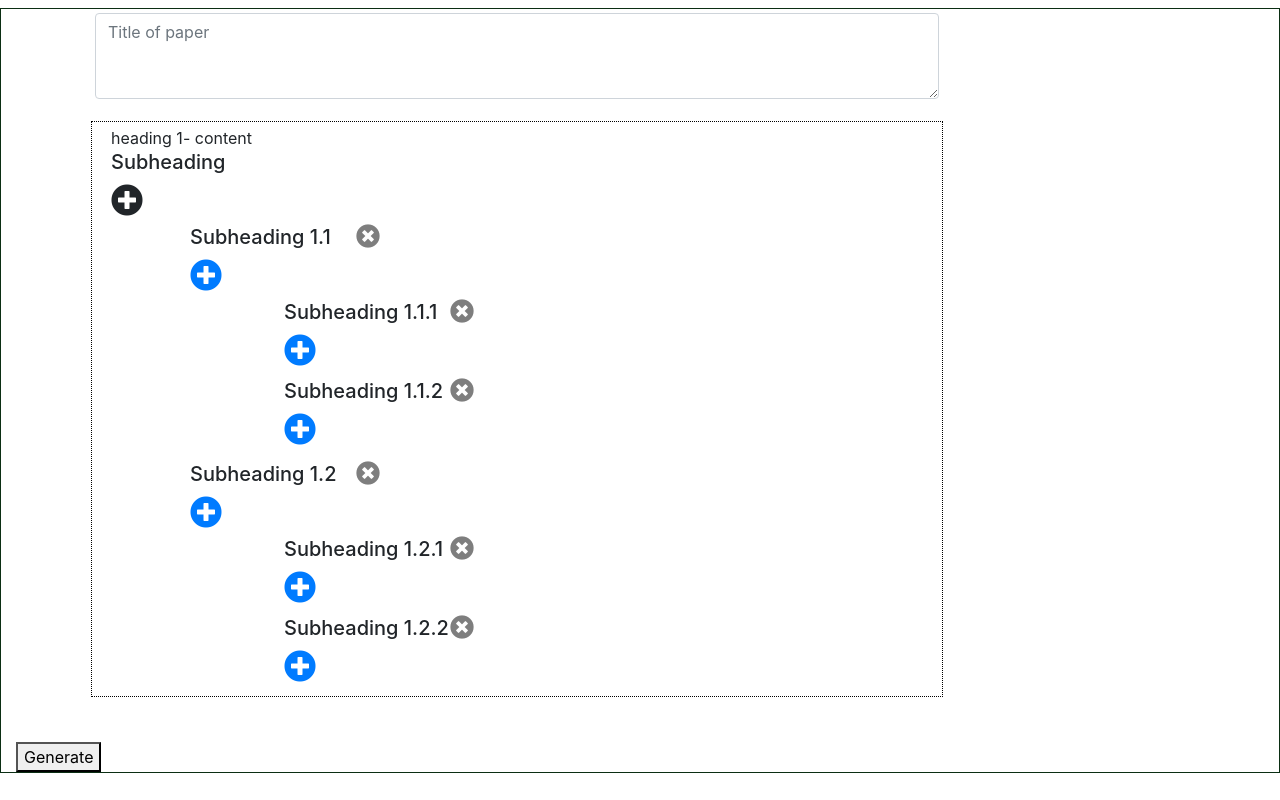
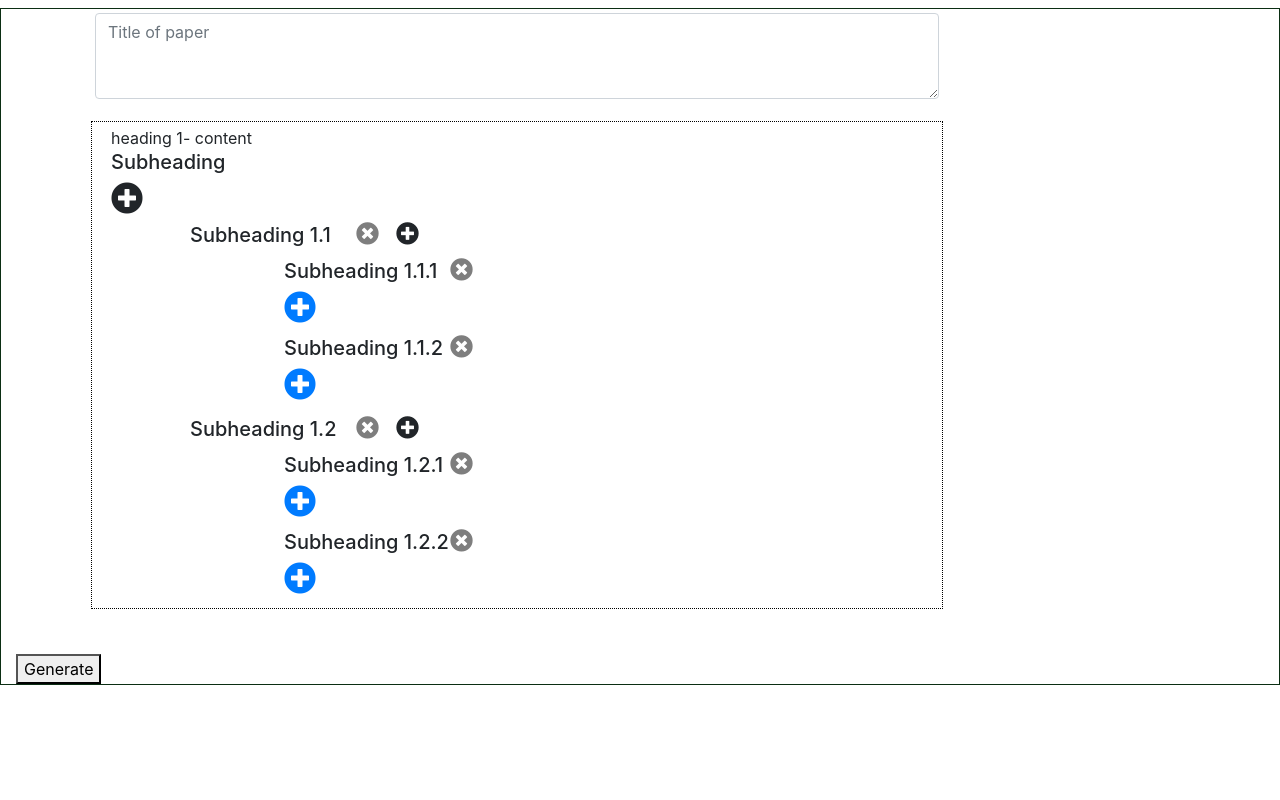
Before and after one commit to mhd-zulqarnain/writeapp, an Angular app: page / in a window 1280 px wide. Built offline with nearby package versions, Linux system fonts and the light colour scheme.

Commit message:
style improvement

```diff
--- a/src/app/components/form-docs-v2/form-docs-v2.component.css
+++ b/src/app/components/form-docs-v2/form-docs-v2.component.css
@@ -39,7 +39,8 @@
   position: absolute;
   left: 170px;
   top: 3px;
+  font-size: 23px;
 }
-.add-btn{
-  margin-top: 2px;
+.pos-absolute-add{
+  left: 210px!important;
 }
--- a/src/app/components/form-docs-v2/form-docs-v2.component.html
+++ b/src/app/components/form-docs-v2/form-docs-v2.component.html
@@ -45,11 +45,12 @@
 -->
 
 <!--          <div ngClass="{'hide': !arrayLength(subitem),'show': arrayLength(subitem)}"></div>-->
+
           <span style="margin: 0 auto" id="mainLabel" ngIF="!arrayLength(subitem)" data-target="openMainCategoryDropdown" data-toggle="dropdown"
                 aria-haspopup="true" aria-expanded="false"> <i class="fas fa-2x fa-plus-circle add-btn"></i> </span>
           <ul style="margin:10px; width:212px" class="dropdown-menu" id="openMainCategoryDropdown" aria-labelledby="mainLabel">
             <li style="padding:10px" (click)="addOption(null,null, firstPr,'heading')">Heading</li>
-            <li style="padding:10px" (click)="addOption(null,null, firstPr,'author')">SubHeading</li>
+            <li style="padding:10px" (click)="addOption(null,null, firstPr,'author')" ng>SubHeading</li>
           </ul>
 
 
@@ -59,22 +60,20 @@
           <div *ngFor="let subitem of item.sub1 ; index as secondPr " class="{{item.class}} pos-relative">
 
             <h5>Subheading {{subitem.heading}}</h5>
-<!--
-            <textarea class="form-control" [formControlName]=subitem.id   rows="3" [placeholder]=subitem.heading ></textarea>
--->
 
-           <!-- <input type="text" [(ngModel)]="subitem.heading" placeholder=" Enter heading" [formControlName]= subitem.id><br>
-            <textarea type="text" [(ngModel)]="subitem.content" placeholder=" Enter content" [formControlName]= subitem.cid></textarea>
--->
-            <i class="far fa-2x fa-times-circle btn-cross-style close pos-absolute" (click)="removePara(null,secondPr, firstPr)" style="margin: 0 auto "></i>
+            <i class="fa fa-times-circle btn-cross-style close pos-absolute" (click)="removePara(null,secondPr, firstPr)" style="margin: 0 auto "></i>
+            <i class="fa fa-plus-circle add-btn pos-absolute pos-absolute-add" id="subLabel" data-target="openSubCategoryDropdown" data-toggle="dropdown"
+               aria-haspopup="true" aria-expanded="false">
 
-            <a href="javascript:void(0)">      <span style="margin: 0 auto" id="subLabel" data-target="openSubCategoryDropdown" data-toggle="dropdown"
-                  aria-haspopup="true" aria-expanded="false"> <i class="fas fa-2x fa-plus-circle add-btn"></i> </span>
-            <ul style="margin:10px; width:212px" class="dropdown-menu" id="openSubCategoryDropdown" aria-labelledby="subLabel">
-              <li style="padding:10px" (click)="addOption(null,secondPr, firstPr,'heading')">Heading</li>
-              <li style="padding:10px" (click)="addOption(null,secondPr, firstPr,'subHeading')">SubHeading</li>
-            </ul>
-            </a>
+              <a href="javascript:void(0)" class="">
+                <ul style="margin:10px; width:212px" class="dropdown-menu" id="openSubCategoryDropdown" aria-labelledby="subLabel">
+                  <li style="padding:10px" (click)="addOption(null,secondPr, firstPr,'heading')">Heading</li>
+                  <li style="padding:10px" (click)="addOption(null,secondPr, firstPr,'subHeading')"  *ngIf="isZeroLength(subitem.sub1.length)">SubHeading</li>
+                </ul>
+              </a>
+            </i>
+
+
             <div *ngIf="item.sub1" >
               <div *ngFor="let nestedsubitem of subitem.sub1 ; index as thirdPr" class="{{item.class}} pos-relative">
 
--- a/src/app/components/form-docs-v2/form-docs-v2.component.ts
+++ b/src/app/components/form-docs-v2/form-docs-v2.component.ts
@@ -143,14 +143,16 @@ export class FormDocsV2Component implements OnInit {
       content: '',
       sub1: []
     };
+    let mIndex = parseInt(index , 0)
 
     if (isDefined(index)) {
 
+
       let headingCount = this.data[indexp3].sub1[indexp2].sub1[index].heading;
       newObject.heading = this.getHeading(headingCount);
-      let index = index + 1;
-      this.data[indexp3].sub1[indexp2].sub1.splice(index, 1, newObject);
+      console.log(newObject);
 
+      this.data[indexp3].sub1[indexp2].sub1.splice(index+1, 1, newObject);
     } else if (isDefined(indexp2)) {
 
       if (type == this.HEADING_CONST) {
@@ -207,8 +209,6 @@ export class FormDocsV2Component implements OnInit {
 
   }
 
-
-
   public isZeroLength(item) {
     let bool = true;
     if ( item > 0) {
@@ -217,5 +217,4 @@ export class FormDocsV2Component implements OnInit {
     return bool;
   }
 
-
 }
```
